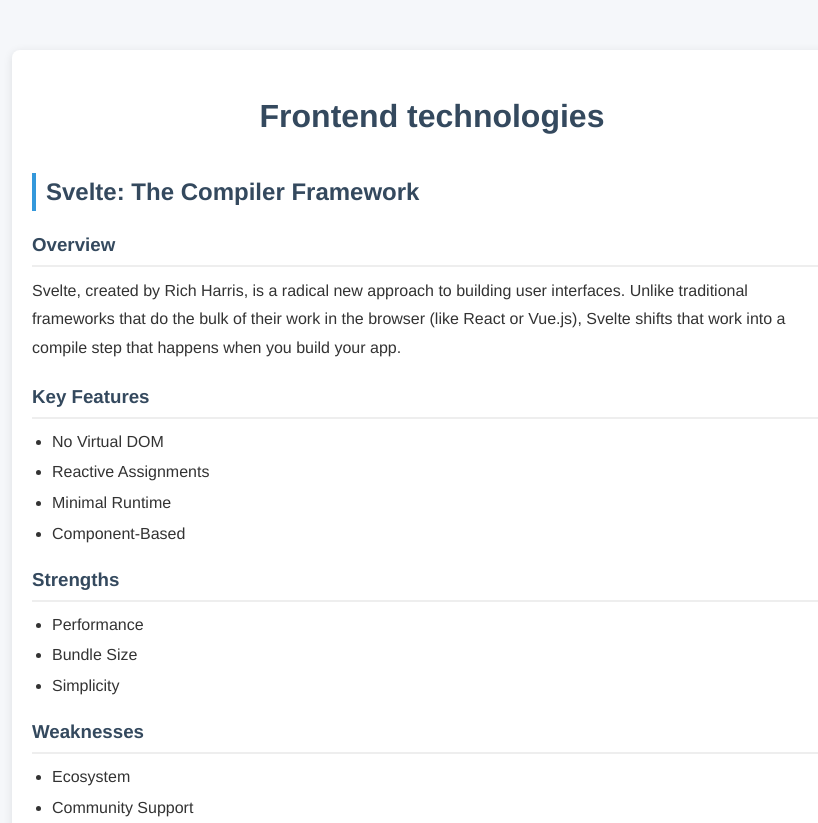
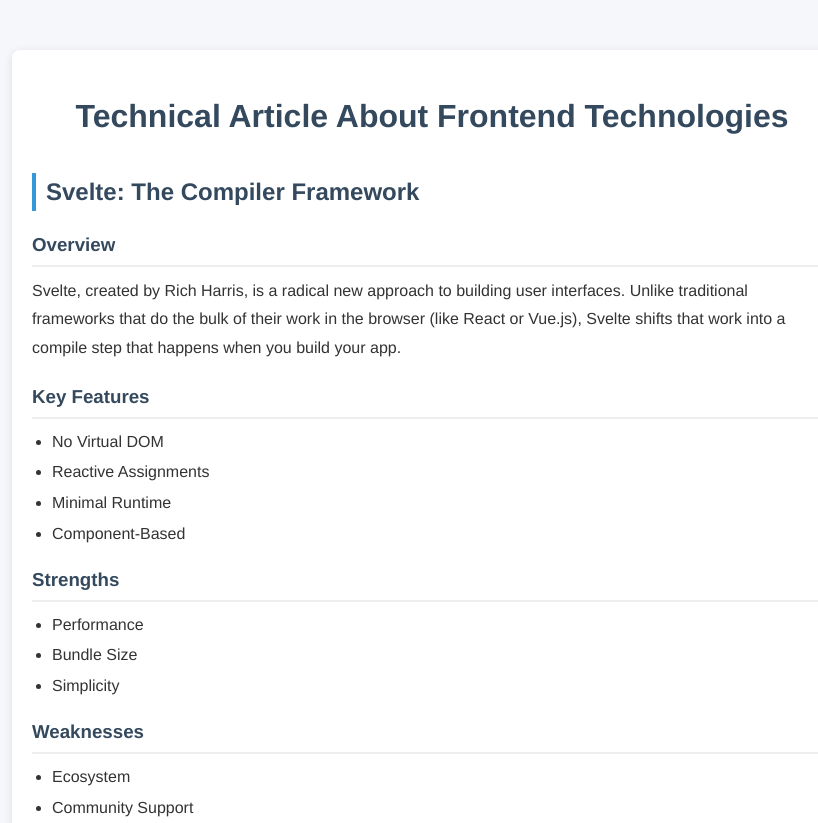
Before and after one commit to authcornelius/FE1, a plain HTML site: page index.html in a window 1280 px wide. Shown: the top 823 px of the page, without its empty margins (208-1026 px from the left). Drawn offline with Linux system fonts and the light colour scheme.

Commit message:
first attempt

```diff
--- a/index.html
+++ b/index.html
@@ -8,7 +8,7 @@
 </head>
 <body>
     <div class="container">
-        <h1>Frontend technologies</h1>
+        <h1>Technical Article About Frontend Technologies</h1>
         <div class="section">
             <h2>Svelte: The Compiler Framework</h2>
             <h3>Overview</h3>
```
